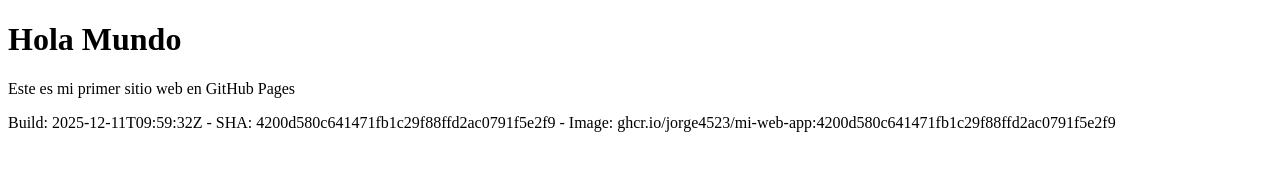
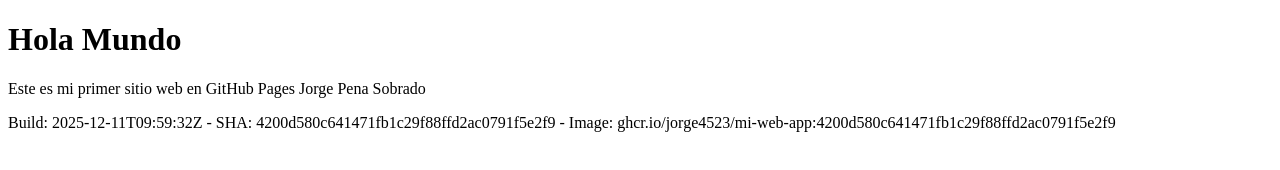
Before and after one commit to Jorge4523/jorge4523, a plain HTML site: page index.html in a window 1280 px wide. Drawn offline with Linux system fonts and the light colour scheme.

Commit message:
Update index.html

```diff
--- a/index.html
+++ b/index.html
@@ -6,7 +6,7 @@
   </head>
   <body>
     <h1>Hola Mundo</h1>
-    <p>Este es mi primer sitio web en GitHub Pages</p>
+    <p>Este es mi primer sitio web en GitHub Pages Jorge Pena Sobrado</p>
   <!-- BUILD_INFO -->
 <p>Build: 2025-12-11T09:59:32Z - SHA: 4200d580c641471fb1c29f88ffd2ac0791f5e2f9 - Image: ghcr.io/jorge4523/mi-web-app:4200d580c641471fb1c29f88ffd2ac0791f5e2f9</p>
 <!-- END_BUILD_INFO -->
```
